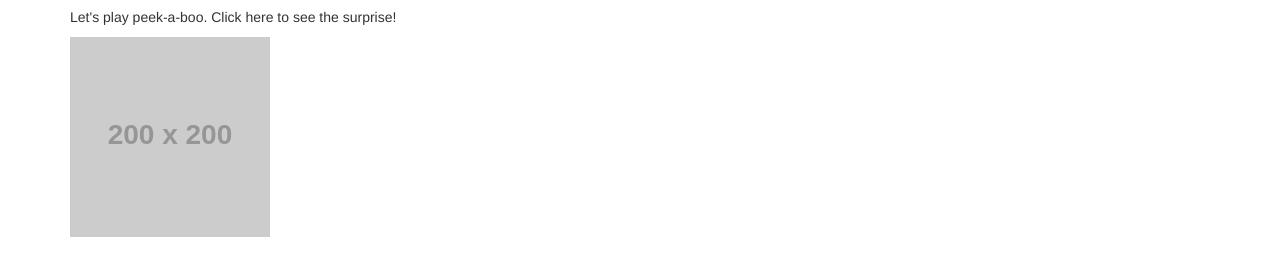
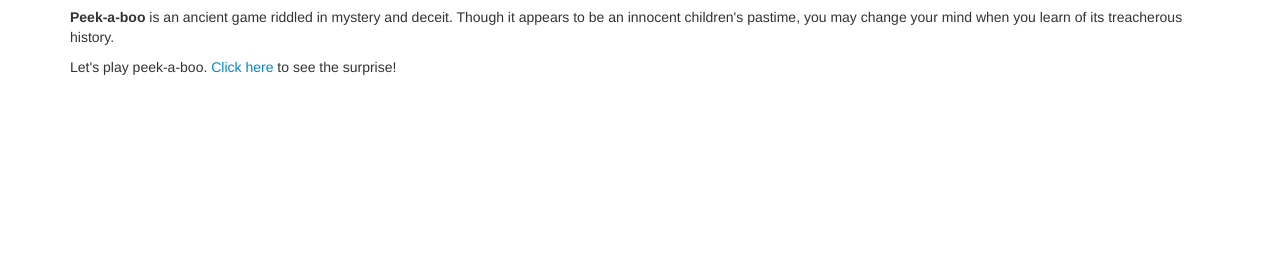
Before and after one commit to burentop/peek-a-boo, a plain HTML site: page index.html in a window 1280 px wide. Shown: the part 63-338 px from the top of the page. Drawn offline with Linux system fonts and the light colour scheme; placeholder pictures from the web are drawn by us.

Commit message:
add spans for clickable links.

```diff
--- a/css/styles.css
+++ b/css/styles.css
@@ -1,3 +1,12 @@
+.clickable {
+  cursor: pointer;
+  color: #0088cc;
+}
+
+.clickable:hover {
+  text-decoration: underline;
+}
+
 .walrus-showing {
   display: none;
 }
--- a/index.html
+++ b/index.html
@@ -10,13 +10,19 @@
   <body>
     <div class="container">
       <h1>Peek-a-boo</h1>
+      <p><strong>Peek-a-boo</strong> is an ancient game riddled in mystery and
+        deceit. Though it appears to be an innocent children's pastime, you may
+        change your mind when you learn of its treacherous history.</p>
+
       <div class="walrus-hidden">
-        <p>Let's play peek-a-boo. Click here to see the surprise!</p>
+        <p>Let's play peek-a-boo. <span class="clickable">Click here</span> to
+          see the surprise!</p>
       </div>
       <div class="walrus-showing">
-        <p>What a cute walrus! Click here to hide it again.</p>
+        <p>What a cute walrus! <span class="clickable">Click here</span> to hide
+           it again.</p>
+        <img src="http://via.placeholder.com/200x200">
       </div>
-      <img src="http://via.placeholder.com/200x200">
     </div>
   </body>
 </html>
--- a/js/scripts.js
+++ b/js/scripts.js
@@ -1,5 +1,5 @@
 $(document).ready(function() {
-  $("p").click(function() {
+  $(".clickable").click(function() {
     $(".walrus-showing").toggle();
     $(".walrus-hidden").toggle();
   });
```
